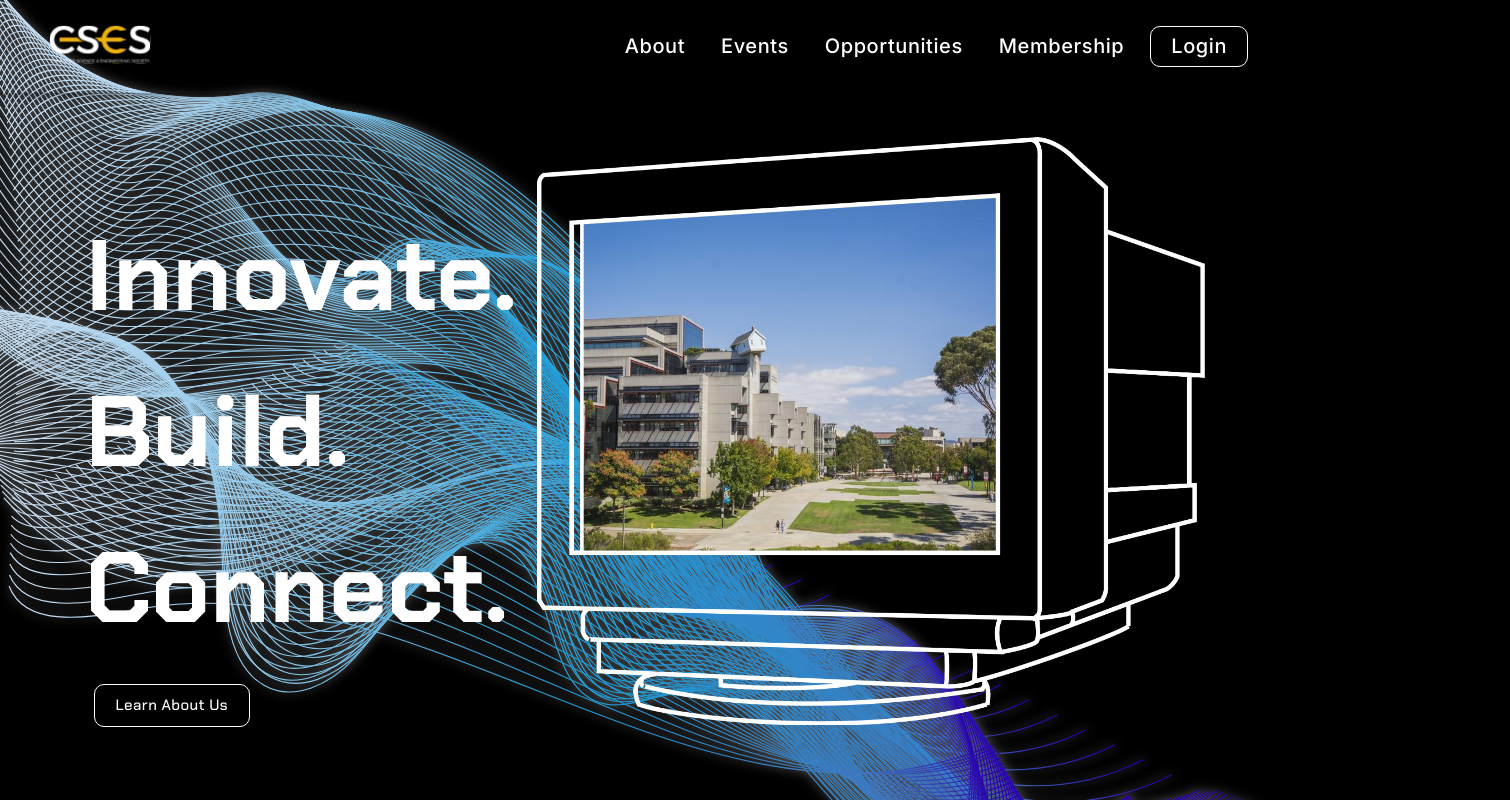
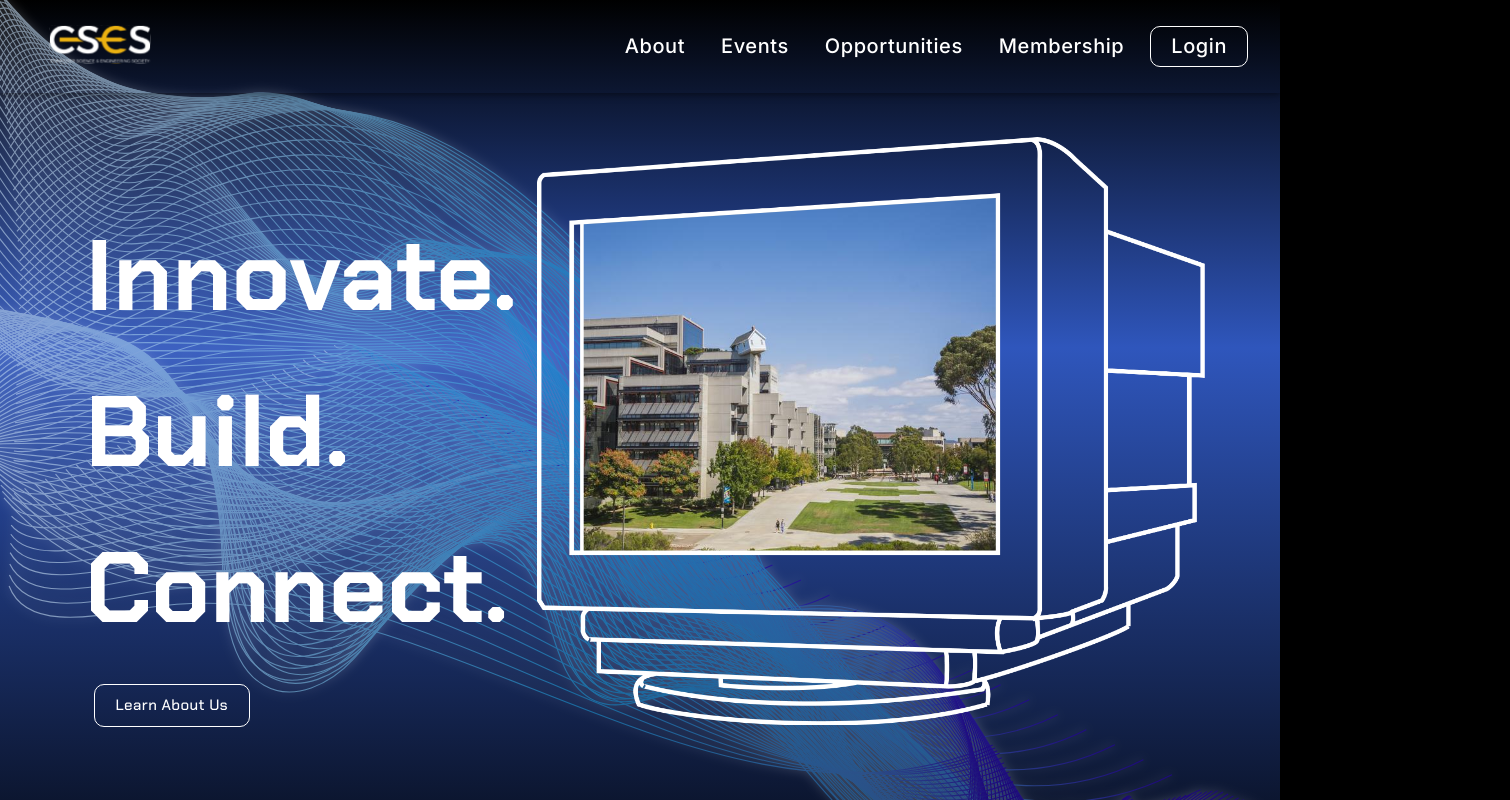
Before and after one commit to Will-Hsu/cses_webdev, a React (Create React App) app in the folder frontend/: page / in a window 1280 px wide. Shown: the top 800 px of the page, 1510 px wide, since content can reach past the window. Built offline with nearby package versions, Linux system fonts and the light colour scheme.

Commit message:
added background gradiant

```diff
--- a/frontend/src/components/Home/Home.tsx
+++ b/frontend/src/components/Home/Home.tsx
@@ -13,7 +13,7 @@ const Home = () => {
     <div style={{ position: 'relative' }}>
       <Box sx={styles.root}>
         <Box sx={styles.backgroundImage}>
-          <img src={background} alt="bg" style={styles.bg} />
+          <img src={background} alt="bg" style={{ ...styles.bg, position: 'absolute' }} />
         </Box>
         <Container maxWidth="xl" sx={styles.container}>
           <Grid container>
--- a/frontend/src/components/Home/SlideShow/SlideShow.tsx
+++ b/frontend/src/components/Home/SlideShow/SlideShow.tsx
@@ -9,17 +9,20 @@ const delay = 10000;
 const SlideShow = () => {
   const imageList = images.keys().map((image) => images(image));
   const [index, setIndex] = React.useState(0);
+  const indexRef = React.useRef(index);
 
+  // Update the ref whenever the index changes (without triggering re-renders)
   React.useEffect(() => {
-    setTimeout(() => {
+    indexRef.current = index;
+  }, [index]);
+
+  // Use setInterval to handle periodic updates
+  React.useEffect(() => {
+    const intervalId = setInterval(() => {
       setIndex((prevIndex) => (prevIndex === imageList.length - 1 ? 0 : prevIndex + 1));
-      console.log(index);
-      console.time();
-      console.timeLog();
     }, delay);
-
-    return () => {};
-  }, [imageList, index]);
+    return () => clearInterval(intervalId);
+  }, [imageList]);
 
   return (
     <div>
--- a/frontend/src/components/Home/styles.ts
+++ b/frontend/src/components/Home/styles.ts
@@ -4,18 +4,19 @@ export const homeStyles = () => ({
     marginLeft: '-2%',
     scale: '105%',
     marginBottom: '20%',
-    height: '100%',
+    opacity: '0.6',
   },
   root: {
     position: 'relative',
-    overflowX: 'hidden',
+    background: 'linear-gradient(to bottom,black 0%, #2F56BC 20%, black 55%)',
   },
   backgroundImage: {
     width: '100%',
   },
   container: {
-    position: 'absolute',
+    position: 'relative',
     top: '83px',
+    marginBottom: '100px',
   },
   title: {
     color: 'white',
```
Also changed, not shown: frontend/src/images/slideshowImages/sample2.jpeg (deleted), frontend/src/images/slideshowImages/sample2.jpg (added).
